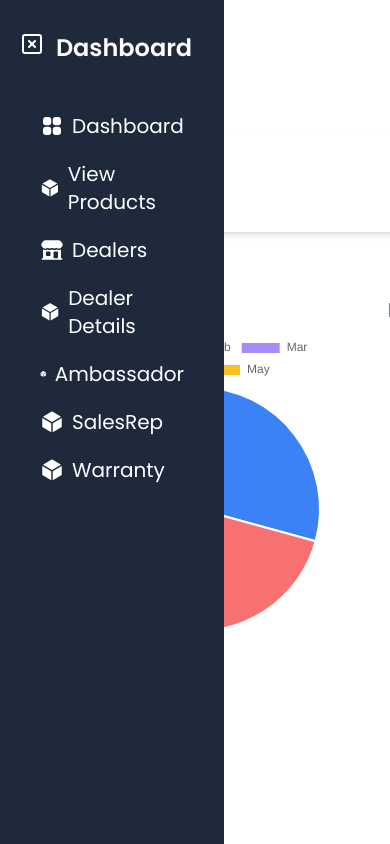
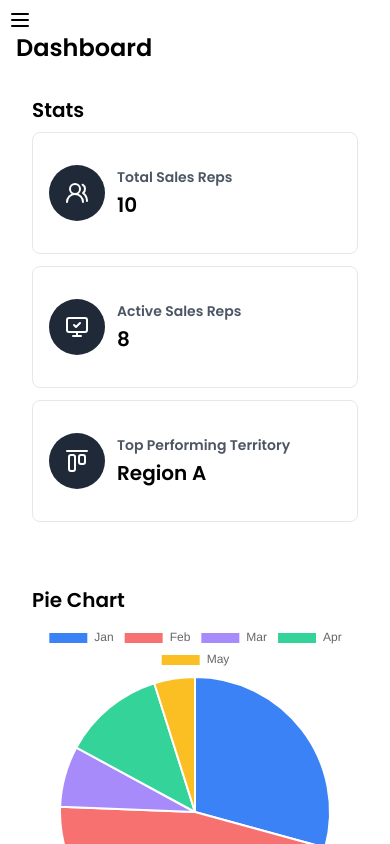
Before and after one commit to AimenEllahi/admin, a React (Vite) app: page /dashboard in a window 390 px wide. Shown: the top 844 px of the page. Built offline with nearby package versions, Linux system fonts and the light colour scheme; what @radix-ui/themes would draw is missing.

Commit message:
made responsive

```diff
--- a/package.json
+++ b/package.json
@@ -23,7 +23,8 @@
     "react-icons": "^4.12.0",
     "react-router-dom": "^6.21.0",
     "recharts": "^2.10.3",
-    "tailwindcss": "^3.3.6"
+    "tailwindcss": "^3.3.6",
+    "zustand": "^4.4.7"
   },
   "devDependencies": {
     "@types/react": "^18.2.43",
--- a/src/components/Chart/BarChart.jsx
+++ b/src/components/Chart/BarChart.jsx
@@ -26,17 +26,18 @@ const RenderBarChart = () => {
       margin={{
         top: 5,
         right: 30,
-        left: 30,
+        left: 0,
         bottom: 5,
       }}
+      className='max-w-full'
     >
-      <CartesianGrid strokeDasharray="3 3" />
-      <XAxis dataKey="name" fontSize={12} />
+      <CartesianGrid strokeDasharray='3 3' />
+      <XAxis dataKey='name' fontSize={12} />
       <YAxis fontSize={12} />
       <Tooltip />
       <Legend />
-      <Bar dataKey="pv" fill="#8884d8" />
-      <Bar dataKey="uv" fill="#82ca9d" />
+      <Bar dataKey='pv' fill='#8884d8' />
+      <Bar dataKey='uv' fill='#82ca9d' />
     </BarChart>
   );
 };
--- a/src/components/Layout.jsx
+++ b/src/components/Layout.jsx
@@ -1,21 +1,28 @@
 import React from "react";
 import Sidebar from "./Navigation/Sidebar";
 import Navbar from "./Navigation/Navbar";
-
+import { XSquare, Menu } from "lucide-react";
+import useSidebarStore from "../store/sidebar";
 const Layout = ({ children }) => {
+  const { show, setShow } = useSidebarStore((state) => state);
   return (
     <div
       style={{
         fontFamily: "Poppins, sans-serif",
       }}
-      className="flex flex-col w-screen h-screen overflow-hidden"
+      className='flex flex-col max-w-screen w-screen h-full   overflow-hidden'
     >
       {/* <Navbar /> */}
-      <div className="flex h-full ">
+      <div className='flex h-full !min-h-screen  max-w-[100vw] !overflow-x-hidden'>
         <Sidebar />
+        <div className=' absolute top-2 left-2'>
+          {!show && <Menu onClick={() => setShow(!show)} />}
+        </div>
 
         {/* Main Content */}
-        <div className="p-4 flex-1 bg-white">{children}</div>
+        <div className='p-4  flex-1 bg-white max-w-screen w-screen !overflow-hidden md:w-full'>
+          {children}
+        </div>
       </div>
     </div>
   );
--- a/src/components/Navigation/Sidebar.jsx
+++ b/src/components/Navigation/Sidebar.jsx
@@ -6,69 +6,67 @@ import Products from "../../assets/icons/system/Products";
 import NavLink from "./Navlink";
 import { XSquare } from "lucide-react";
 import { Link } from "react-router-dom";
+import useSidebar from "../../store/sidebar";
 
 const Sidebar = () => {
-  const [showSidebar, setShowSidebar] = useState(true);
+  const { show, setShow } = useSidebar((state) => state);
   const list = [
     {
       href: `/dashboard`,
-      icon: <Dashboard className="w-6 h-6 text-current" />,
+      icon: <Dashboard className='w-6 h-6 text-current' />,
       title: "Dashboard",
     },
     {
       href: "/view",
-      icon: <Products className="w-6 h-6 text-current" />,
+      icon: <Products className='w-6 h-6 text-current' />,
       title: "View Products",
     },
 
     {
       href: "/dealers",
-      icon: <Shop className="w-6 h-6 text-current" />,
+      icon: <Shop className='w-6 h-6 text-current' />,
       title: "Dealers",
     },
     {
       href: "/dealerdetails",
-      icon: <Products className="w-6 h-6 text-current" />,
+      icon: <Products className='w-6 h-6 text-current' />,
       title: "Dealer Details",
     },
     {
       href: "/ambassador",
-      icon: <Products className="w-6 h-6 text-current" />,
+      icon: <Products className='w-6 h-6 text-current' />,
       title: "Ambassador",
     },
     {
       href: "/salesrep",
-      icon: <Products className="w-6 h-6 text-current" />,
+      icon: <Products className='w-6 h-6 text-current' />,
       title: "SalesRep",
     },
     {
       href: "/warranty",
-      icon: <Products className="w-6 h-6 text-current" />,
+      icon: <Products className='w-6 h-6 text-current' />,
       title: "Warranty",
     },
   ];
 
   return (
     <div
-      className={` w-[14rem]  px-5 p-2 bg-slate-800 sm:w-[11rem] lg:w-[14rem] h-full text-white flex flex-col justify-start gap-y-12 lg:px-1 absolute transition-all duration-1000 py-5 sm:py-0 sm:relative
-   ${showSidebar ? " -translate-x-0" : " -translate-x-64"} sm:-translate-x-0 `}
+      className={` w-screen px-5 p-2 z-10 bg-slate-800 md:w-[12rem] lg:w-[14rem] h-screen md:h-auto text-white flex flex-col justify-start gap-y-12 lg:px-1 absolute transition-all duration-1000 py-5 sm:py-0 md:relative
+   ${show ? " -translate-x-0" : " -translate-x-[100%]"} md:-translate-x-0 `}
     >
-      <div className="text-center  mt-3 ">
-        <span
-          onClick={() => setShowSidebar(false)}
-          className="  sm:hidden float-left"
-        >
-          <XSquare />
-        </span>
-
+      <div className='text-center flex items-center mt-3 gap-x-3'>
+        <XSquare
+          className='w-6 h-6  text-current md:hidden cursor-pointer'
+          onClick={() => setShow(false)}
+        />
         <Link
-          to="/dashboard"
-          className="font-semibold text-current text-2xl sm:text-xl lg:text-2xl"
+          to='/dashboard'
+          className='font-semibold text-current text-2xl md:text-xl lg:text-2xl'
         >
           Dashboard
         </Link>
       </div>
-      <div className="space-y-5 flex-auto px-5">
+      <div className='space-y-5 flex-auto px-5'>
         {list.map((l, index) => (
           <NavLink
             key={l.href || index} // Use index as a fallback for non-unique keys
--- a/src/components/Stats.jsx
+++ b/src/components/Stats.jsx
@@ -1,4 +1,6 @@
 import React from "react";
+
+import { UsersRound, AlignStartHorizontal, MonitorCheck } from "lucide-react";
 
 const Stats = () => {
   // Replace the placeholder statistics with actual data
@@ -7,18 +9,44 @@ const Stats = () => {
   const inactiveDealers = 20;
 
   return (
-    <div className="flex justify-between items-center bg-white p-6 rounded-lg shadow-md">
-      <div>
-        <span className="text-lg font-semibold">Total Dealers</span>
-        <p className="text-gray-600">{totalDealers}</p>
+    <div className='flex w-full   flex-col gap-3  md:flex-row justify-between items-center bg-white md:p-6 rounded-lg '>
+      {/* Card 1 */}
+      <div className='flex-1 w-full p-4  py-8 border rounded-lg flex  items-center'>
+        <div className='w-14 h-14 flex items-center justify-center bg-gray-800 rounded-full'>
+          <UsersRound size={24} className='text-white' />
+        </div>
+        <div className='ml-3'>
+          <h2 className='text-sm font-semibold mb-1 text-gray-600'>
+            Total Sales Reps
+          </h2>
+          <p className='text-xl font-bold text-black'>10</p>
+        </div>
       </div>
-      <div>
-        <span className="text-lg font-semibold">Active Dealers</span>
-        <p className="text-green-600">{activeDealers}</p>
+
+      {/* Card 2 */}
+      <div className='flex-1 w-full p-4 py-8 border rounded-lg flex items-center'>
+        <div className='w-14 h-14 flex items-center justify-center bg-gray-800 rounded-full'>
+          <MonitorCheck size={24} className='text-white' />
+        </div>
+        <div className='ml-3'>
+          <h2 className='text-sm font-semibold mb-1 text-gray-600'>
+            Active Sales Reps
+          </h2>
+          <p className='text-xl font-bold text-black'>8</p>
+        </div>
       </div>
-      <div>
-        <span className="text-lg font-semibold">Inactive Dealers</span>
-        <p className="text-red-600">{inactiveDealers}</p>
+
+      {/* Card 3 */}
+      <div className='flex-1 w-full p-4 py-8  border rounded-lg flex items-center'>
+        <div className='w-14 h-14 flex items-center justify-center bg-gray-800 rounded-full'>
+          <AlignStartHorizontal size={24} className='text-white' />
+        </div>
+        <div className='ml-3'>
+          <h2 className='text-sm font-semibold mb-1 text-gray-600'>
+            Top Performing Territory
+          </h2>
+          <p className='text-xl font-bold text-black'>Region A</p>
+        </div>
       </div>
     </div>
   );
--- a/src/index.css
+++ b/src/index.css
@@ -6,75 +6,6 @@
 
 :root {
   font-family: "Poppins", sans-serif !important;
-  line-height: 1.5;
-  font-weight: 400;
-
-  color-scheme: light dark;
-  color: rgb(255, 255, 255);
-  background-color: #242424;
-
-  font-synthesis: none;
-  text-rendering: optimizeLegibility;
-  -webkit-font-smoothing: antialiased;
-  -moz-osx-font-smoothing: grayscale;
+  width: 100vw;
+  overflow-x: hidden !important;
 }
-
-a {
-  font-weight: 500;
-  color: #646cff;
-  text-decoration: inherit;
-}
-
-a:hover {
-  color: #535bf2;
-}
-
-body {
-  margin: 0;
-  display: flex;
-  place-items: center;
-
-  min-height: 100vh;
-  font-family: "Poppins", sans-serif !important;
-}
-
-h1 {
-  font-size: 3.2em;
-  line-height: 1.1;
-}
-
-button {
-  border-radius: 8px;
-  border: 1px solid transparent;
-  padding: 0.6em 1.2em;
-  font-size: 1em;
-  font-weight: 500;
-  font-family: inherit;
-  background-color: #1a1a1a;
-  cursor: pointer;
-  transition: border-color 0.25s;
-}
-
-button:hover {
-  border-color: #646cff;
-}
-
-button:focus,
-button:focus-visible {
-  outline: 4px auto -webkit-focus-ring-color;
-}
-
-@media (prefers-color-scheme: light) {
-  :root {
-    color: #213547;
-    background-color: #ffffff;
-  }
-
-  a:hover {
-    color: #747bff;
-  }
-
-  button {
-    background-color: #f9f9f9;
-  }
-}
--- a/src/pages/Dashboard.jsx
+++ b/src/pages/Dashboard.jsx
@@ -5,56 +5,56 @@ import Stats from "../components/Stats";
 
 const Dashboard = () => {
   return (
-    <div className="p-4 overflow-y-auto">
-      <h1 className="text-2xl font-semibold mb-4">Dashboard</h1>
+    <div className='p-4 px-0 md:px-4   overflow-y-auto overflow-x-hidden w-full '>
+      <h1 className='text-2xl font-semibold mb-4'>Dashboard</h1>
 
-      <div className="flex flex-wrap gap-4">
-        <div className="w-full lg:w-4/4 xl:w-4/4 mb-4">
-          <div className="bg-white rounded p-4 h-full">
-            <h2 className="text-xl font-semibold mb-2">Stats</h2>
+      <div className='flex flex-wrap gap-4 w-full'>
+        <div className='w-full lg:w-4/4 xl:w-4/4 mb-4'>
+          <div className='bg-white rounded p-4 h-full'>
+            <h2 className='text-xl font-semibold mb-2'>Stats</h2>
             <Stats />
           </div>
         </div>
 
-        <div className="w-full flex gap-2 mb-4">
-          <div className="flex gap-2">
+        <div className='w-full flex-col md:flex-row flex  gap-2 mb-4 overflow-x-hidden boder'>
+          <div className='flex  flex-col md:flex-row gap-2'>
             {/* Pie Chart */}
-            <div className="w-full lg:w-1/2 xl:w-1/2">
-              <div className="bg-white rounded p-4 h-full">
-                <h2 className="text-xl font-semibold mb-2">Pie Chart</h2>
+            <div className='w-full lg:w-1/2 xl:w-1/2'>
+              <div className='bg-white rounded p-4 h-full'>
+                <h2 className='text-xl font-semibold mb-2'>Pie Chart</h2>
                 <PieChart />
               </div>
             </div>
 
             {/* Bar Chart */}
-            <div className="w-full ">
-              <div className="bg-white rounded p-4 h-full">
-                <h2 className="text-xl font-semibold mb-2">Bar Chart</h2>
+            <div className='w-full '>
+              <div className='bg-white rounded md:p-4 h-full'>
+                <h2 className='text-xl font-semibold mb-2'>Bar Chart</h2>
                 <RenderBarChart />
               </div>
             </div>
           </div>
 
-          <div className="bg-white rounded p-4 h-full">
-            <h2 className="text-xl font-semibold mb-2">Small Table</h2>
-            <table className="w-full table-auto">
+          <div className='bg-white rounded p-4 h-full'>
+            <h2 className='text-xl font-semibold mb-2'>Small Table</h2>
+            <table className='w-full table-auto'>
               <thead>
                 <tr>
-                  <th className="border px-4 py-2">ID</th>
-                  <th className="border px-4 py-2">Name</th>
-                  <th className="border px-4 py-2">Amount</th>
+                  <th className='border px-4 py-2'>ID</th>
+                  <th className='border px-4 py-2'>Name</th>
+                  <th className='border px-4 py-2'>Amount</th>
                 </tr>
               </thead>
               <tbody>
                 <tr>
-                  <td className="border px-4 py-2">1</td>
-                  <td className="border px-4 py-2">John Doe</td>
-                  <td className="border px-4 py-2">$100</td>
+                  <td className='border px-4 py-2'>1</td>
+                  <td className='border px-4 py-2'>John Doe</td>
+                  <td className='border px-4 py-2'>$100</td>
                 </tr>
                 <tr>
-                  <td className="border px-4 py-2">2</td>
-                  <td className="border px-4 py-2">Jane Smith</td>
-                  <td className="border px-4 py-2">$150</td>
+                  <td className='border px-4 py-2'>2</td>
+                  <td className='border px-4 py-2'>Jane Smith</td>
+                  <td className='border px-4 py-2'>$150</td>
                 </tr>
                 {/* Add more rows as needed */}
               </tbody>
--- a/src/pages/DealerDetails.jsx
+++ b/src/pages/DealerDetails.jsx
@@ -29,29 +29,29 @@ export default function DealerDetails() {
   } = Details;
 
   return (
-    <div className="p-6 bg-white rounded-md shadow-md">
-      <h2 className="text-3xl font-semibold mb-4">{Name} Details</h2>
-      <div className="grid grid-cols-2 gap-4">
-        <div className="flex flex-col">
-          <span className="text-gray-600 text-xl ">Dealer Code</span>
-          <p className="text-gray-800 font-medium">{DealerCode || "D000"}</p>
+    <div className='p-6 bg-white rounded-md shadow-md'>
+      <h2 className='text-3xl font-semibold mb-4'>{Name} Details</h2>
+      <div className='grid md:grid-cols-2 gap-4'>
+        <div className='flex flex-col'>
+          <span className='text-gray-600 text-xl '>Dealer Code</span>
+          <p className='text-gray-800 font-medium'>{DealerCode || "D000"}</p>
         </div>
-        <div className="flex flex-col">
-          <span className="text-gray-600 text-xl">Name</span>
-          <p className="text-gray-800 font-medium">
+        <div className='flex flex-col'>
+          <span className='text-gray-600 text-xl'>Name</span>
+          <p className='text-gray-800 font-medium'>
             {Name || "Dummy Dealership"}
           </p>
         </div>
-        <div className="flex flex-col">
-          <span className="text-gray-600 text-xl">Location</span>
-          <p className="text-gray-800 flex items-center font-medium">
-            <MapPin className="mr-2" />
+        <div className='flex flex-col'>
+          <span className='text-gray-600 text-xl'>Location</span>
+          <p className='text-gray-800 flex items-center font-medium'>
+            <MapPin className='mr-2' />
             {Location || "City, Country"}
           </p>
         </div>
-        <div className="flex flex-col">
-          <span className="text-gray-600 text-xl">Status</span>
-          <div className="flex items-center font-medium">
+        <div className='flex flex-col'>
+          <span className='text-gray-600 text-xl'>Status</span>
+          <div className='flex items-center font-medium'>
             <div
               className={`w-4 h-4 rounded-full mr-2 ${
                 Status === "Active" ? "bg-green-500" : "bg-red-500"
@@ -66,35 +66,35 @@ export default function DealerDetails() {
             </p>
           </div>
         </div>
-        <div className="flex flex-col">
-          <span className="text-gray-600 text-xl">Contact</span>
-          <p className="text-gray-800 flex items-center font-medium">
-            <Mail className="mr-2" />
+        <div className='flex flex-col'>
+          <span className='text-gray-600 text-xl'>Contact</span>
+          <p className='text-gray-800 flex items-center font-medium'>
+            <Mail className='mr-2' />
             {Contact || "John Doe"}
           </p>
         </div>
-        <div className="flex flex-col text-xl">
-          <span className="text-gray-600">Registration Date</span>
-          <p className="text-gray-800 flex items-center font-medium">
-            <CalendarDays className="mr-2" />
+        <div className='flex flex-col text-xl'>
+          <span className='text-gray-600'>Registration Date</span>
+          <p className='text-gray-800 flex items-center font-medium'>
+            <CalendarDays className='mr-2' />
             {RegistrationDate || "2023-01-01"}
           </p>
         </div>
-        <div className="flex flex-col">
-          <span className="text-gray-600 text-xl">Address</span>
-          <p className="text-gray-800 font-medium">
+        <div className='flex flex-col'>
+          <span className='text-gray-600 text-xl'>Address</span>
+          <p className='text-gray-800 font-medium'>
             {Address || "123 Main St, City"}
           </p>
         </div>
-        <div className="flex flex-col">
-          <span className="text-gray-600 text-xl">Phone</span>
-          <p className="text-gray-800 font-medium">{Phone || "123-456-7890"}</p>
+        <div className='flex flex-col'>
+          <span className='text-gray-600 text-xl'>Phone</span>
+          <p className='text-gray-800 font-medium'>{Phone || "123-456-7890"}</p>
         </div>
-        <div className="flex flex-col ">
-          <span className="text-gray-600 text-xl">Website</span>
+        <div className='flex flex-col '>
+          <span className='text-gray-600 text-xl'>Website</span>
           <a
             href={`http://${Website}`}
-            className="text-blue-500 hover:underline"
+            className='text-blue-500 hover:underline'
           >
             {Website || "www.dealerwebsite.com"}
           </a>
--- a/src/pages/SalesRep.jsx
+++ b/src/pages/SalesRep.jsx
@@ -19,47 +19,46 @@ const salesRepData = [
 
 const SalesRep = () => {
   return (
-    <div className="w-full p-5 py-10 flex flex-col gap-y-10 h-screen">
-      <span className="text-3xl font-semibold">View Sales Reps</span>
+    <div className='w-full px-0 md:p-5 py-10 flex flex-col gap-y-10 h-screen'>
+      <span className='text-3xl font-semibold'>View Sales Reps</span>
 
-      {/* Display Stats Cards */}
-      <div className="flex gap-4">
+      <div className='flex w-full   flex-col gap-3  md:flex-row justify-between items-center bg-white md:p-6 rounded-lg '>
         {/* Card 1 */}
-        <div className="flex-1 p-4 border rounded-lg flex items-center">
-          <div className="w-14 h-14 flex items-center justify-center bg-gray-800 rounded-full">
-            <UsersRound size={24} className="text-white" />
+        <div className='flex-1 w-full p-4  py-8 border rounded-lg flex  items-center'>
+          <div className='w-14 h-14 flex items-center justify-center bg-gray-800 rounded-full'>
+            <UsersRound size={24} className='text-white' />
           </div>
-          <div className="ml-3">
-            <h2 className="text-sm font-semibold mb-1 text-gray-600">
+          <div className='ml-3'>
+            <h2 className='text-sm font-semibold mb-1 text-gray-600'>
               Total Sales Reps
             </h2>
-            <p className="text-xl font-bold text-black">10</p>
+            <p className='text-xl font-bold text-black'>10</p>
           </div>
         </div>
 
         {/* Card 2 */}
-        <div className="flex-1 p-4 border rounded-lg flex items-center">
-          <div className="w-14 h-14 flex items-center justify-center bg-gray-800 rounded-full">
-            <MonitorCheck size={24} className="text-white" />
+        <div className='flex-1 w-full p-4 py-8 border rounded-lg flex items-center'>
+          <div className='w-14 h-14 flex items-center justify-center bg-gray-800 rounded-full'>
+            <MonitorCheck size={24} className='text-white' />
           </div>
-          <div className="ml-3">
-            <h2 className="text-sm font-semibold mb-1 text-gray-600">
+          <div className='ml-3'>
+            <h2 className='text-sm font-semibold mb-1 text-gray-600'>
               Active Sales Reps
             </h2>
-            <p className="text-xl font-bold text-black">8</p>
+            <p className='text-xl font-bold text-black'>8</p>
           </div>
         </div>
 
         {/* Card 3 */}
-        <div className="flex-1 p-4 py-8 border rounded-lg flex items-center">
-          <div className="w-14 h-14 flex items-center justify-center bg-gray-800 rounded-full">
-            <AlignStartHorizontal size={24} className="text-white" />
+        <div className='flex-1 w-full p-4 py-8  border rounded-lg flex items-center'>
+          <div className='w-14 h-14 flex items-center justify-center bg-gray-800 rounded-full'>
+            <AlignStartHorizontal size={24} className='text-white' />
           </div>
-          <div className="ml-3">
-            <h2 className="text-sm font-semibold mb-1 text-gray-600">
+          <div className='ml-3'>
+            <h2 className='text-sm font-semibold mb-1 text-gray-600'>
               Top Performing Territory
             </h2>
-            <p className="text-xl font-bold text-black">Region A</p>
+            <p className='text-xl font-bold text-black'>Region A</p>
           </div>
         </div>
       </div>
--- /dev/null
+++ b/src/store/sidebar.js
@@ -0,0 +1,9 @@
+import { create } from "zustand";
+
+const useSidebarStore = create((set) => ({
+  show: false,
+
+  setShow: (show) => set({ show }),
+}));
+
+export default useSidebarStore;
```
Also changed, not shown: src/components/TableComponent.jsx (+15 -15 lines), 1 other file (tests, documents, lock files or other folders).
